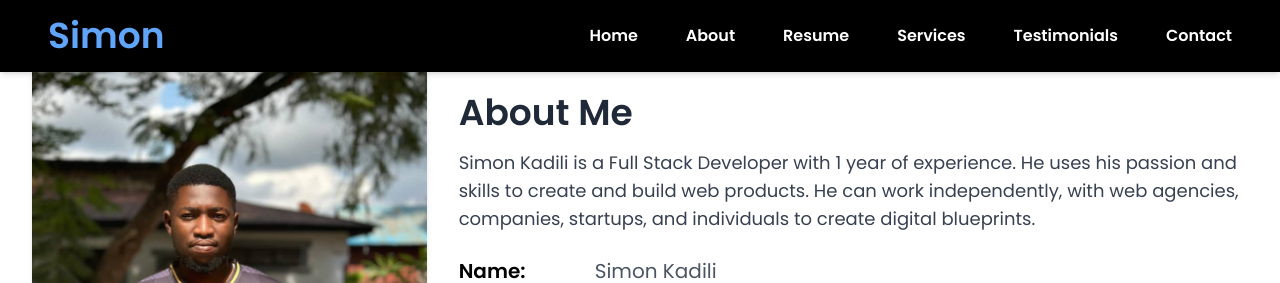
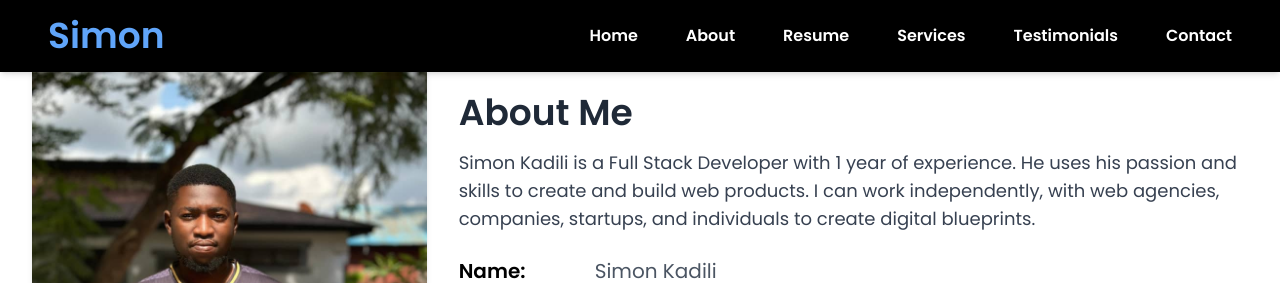
Before and after one commit to simonkadili47/Portfolio, a React (Vite) app: page /about in a window 1280 px wide. Shown: the top 283 px of the page. Built offline with nearby package versions, Linux system fonts and the light colour scheme.

Commit message:
fix about

```diff
--- a/src/Pages/about/About.jsx
+++ b/src/Pages/about/About.jsx
@@ -17,7 +17,7 @@ const About = () => {
             <h1 className="text-3xl md:text-4xl font-bold text-gray-800 text-center md:text-left">About Me</h1>
             <p className="text-base md:text-lg mt-4 font-sans leading-relaxed text-gray-700">
               Simon Kadili is a Full Stack Developer with 1 year of experience.
-              He uses his passion and skills to create and build web products. He
+              He uses his passion and skills to create and build web products. I
               can work independently, with web agencies, companies, startups, and
               individuals to create digital blueprints.
             </p>
```
